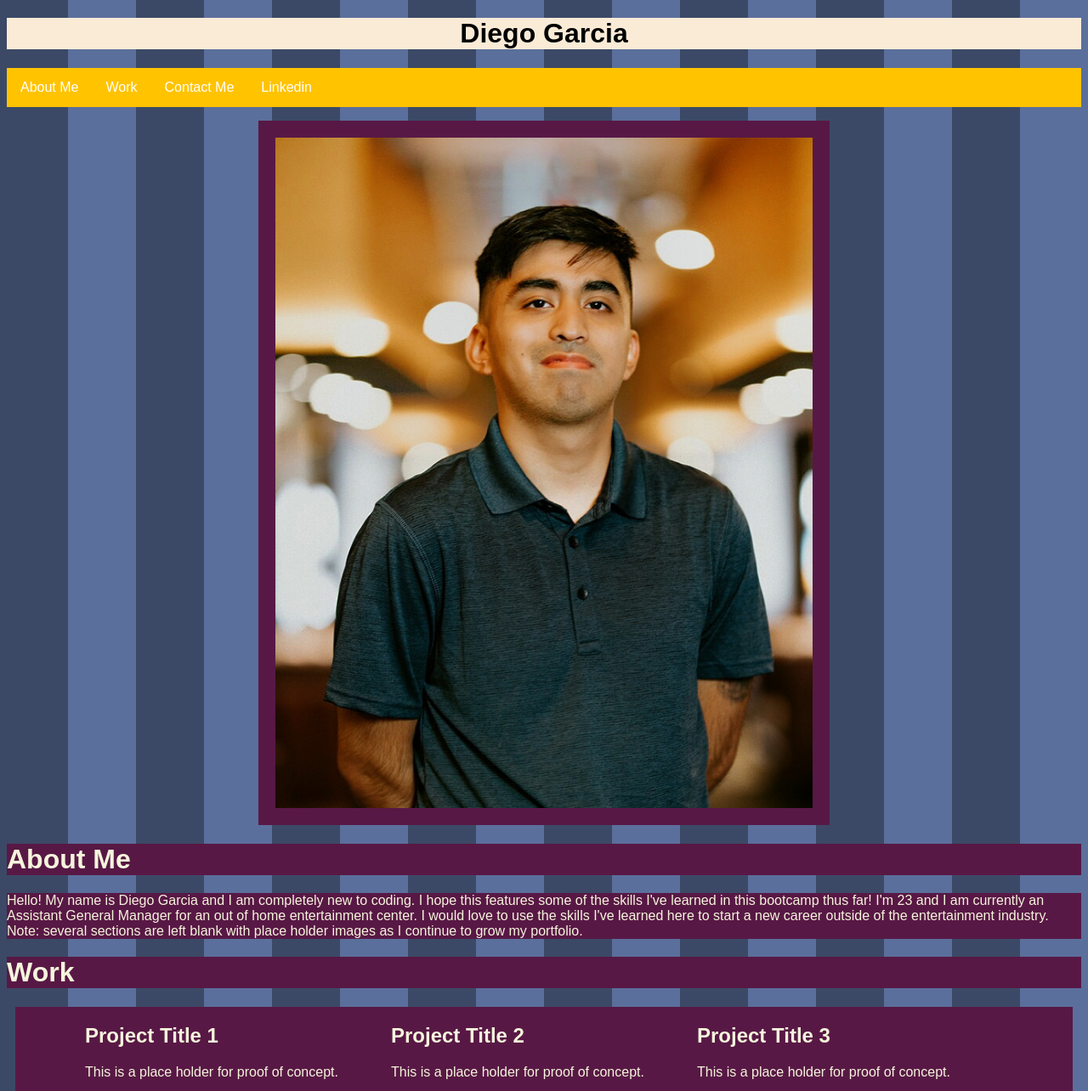
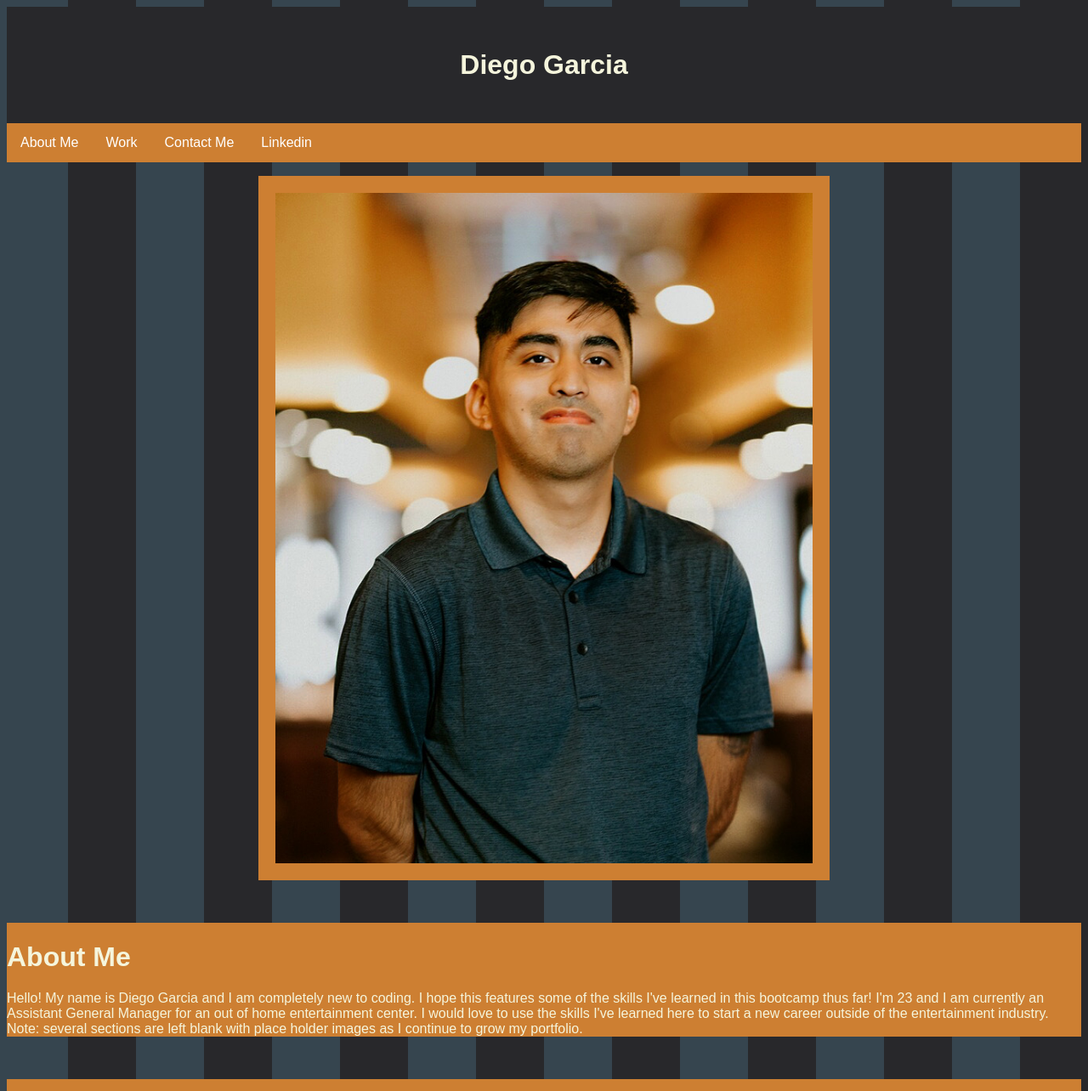
Before and after one commit to djgarciam/portfolio, a plain HTML site: page index.html in a window 1280 px wide. Shown: the top 1284 px of the page at 85% size. Drawn offline with Linux system fonts and the light colour scheme.

Commit message:
added new CSS code

```diff
--- a/assets/style.css
+++ b/assets/style.css
@@ -1,22 +1,36 @@
 header {
     text-align: center;
     background-color: antiquewhite;
+    border: 0 auto;
+    margin: 0 auto;
  }
 
+ #name {
+  background-color: #28282B;
+  color: beige;
+  display: flex;
+  align-items: center;
+  justify-content: center;
+  padding: 50px 10px;
+  border: 0 auto;
+  margin: 0 auto;
+ }
 
- ul {
+ ul#nav {
     list-style-type: none;
     margin: 0;
     padding: 0;
     overflow: hidden;
-    background-color: #ffc300;
+    background-color: #CD7F32;
   }
-   li {
+   li.nav {
     float: left;
     margin: 0;
     padding: 0;
+    border: 0 auto;
+    margin: 0 auto;
   }
-   li a {
+   li.nav a {
     display: block;
     color: white;
     text-align: center;
@@ -24,8 +38,9 @@ header {
     padding: 14px 16px;
     text-decoration: none;
   }
-   li a:hover {
-    background-color: #581845;
+   li.nav:hover {
+    background-color: #7B3F00;
+    color: white;
   }
 
   #portrait {
@@ -33,7 +48,7 @@ header {
     margin-left: auto;
     margin-right: auto;
     width: 50%;
-    border-color: #581845;
+    border-color: #CD7F32;
     border-width: 20px;
     border-style: solid;
   }
@@ -41,32 +56,39 @@ header {
   body {
     background: repeating-linear-gradient(
       90deg,
-      #3C4966,
-      #3C4966 80px,
-      #5B6F9C 80px,
-      #5B6F9C 160px
+      #36454F,
+      #36454F 80px,
+      #28282B 80px,
+      #28282B 160px
     )
   }
 
   .header {
-    background-color: #581845;
+    display: flex;
+    background-color: #CD7F32;
     color: beige;
+    border: 0 auto;
+    margin: 50px 0 0 0;
   }
 
   .about {
-    background-color: #581845;
-    color:beige
+    display: flex;
+    background-color: #CD7F32;
+    color:beige;
+    border: 0 auto;
+    margin: 0 auto;
   }
 
   .projects {
     display: flex;
     flex-direction: row;
     flex-wrap: wrap;
-    background-color: #581845;
+    background-color: #CD7F32;
     color: beige;
     align-items: center;
     justify-content: center;
-    margin: 10px;
+    margin: 0 auto;
+    border: 0 auto;
   }
 
   .place-holder {
--- a/index.html
+++ b/index.html
@@ -14,15 +14,15 @@
  </head>
  <body>
    <header>
-       <h1>Diego Garcia</h1>
+       <h1 id="name">Diego Garcia</h1>
    </header>
    <section>
-       <div id="nav">
-           <ul>
-               <li><a href="">About Me</a></li>
-               <li><a href="">Work</a></li>
-               <li><a href="">Contact Me</a></li>
-               <li><a href="https://www.linkedin.com/in/diego-garcia-mendez-37ab18191/">Linkedin</a></li>
+       <div>
+           <ul id="nav">
+               <li class="nav"><a href="">About Me</a></li>
+               <li class="nav"><a href="">Work</a></li>
+               <li class="nav"><a href="">Contact Me</a></li>
+               <li class="nav"><a href="https://www.linkedin.com/in/diego-garcia-mendez-37ab18191/">Linkedin</a></li>
            </ul>
        </div>
    </section>
```
